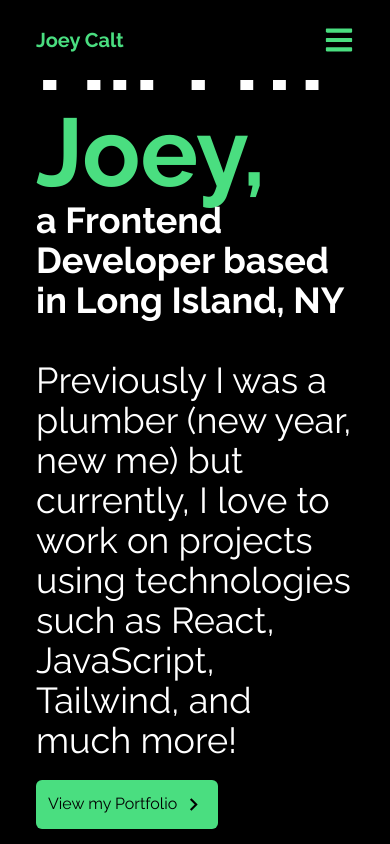
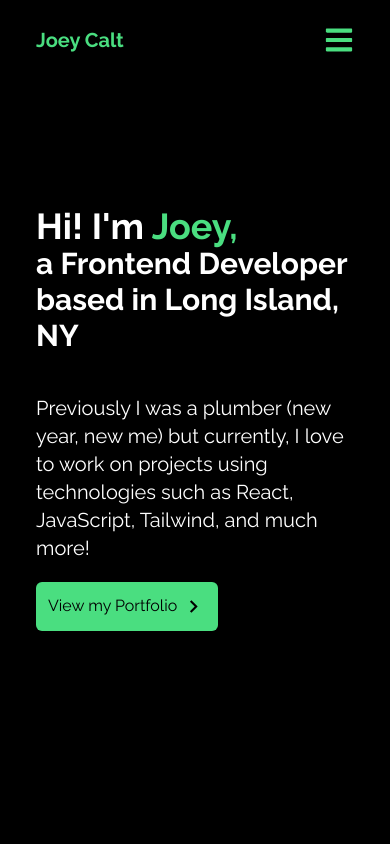
Before and after one commit to joeycalt/newport, a React (Create React App) app: page / in a window 390 px wide. Shown: the top 844 px of the page. Built offline with nearby package versions, Linux system fonts and the light colour scheme.

Commit message:
made update to project site names

```diff
--- a/src/components/Home.jsx
+++ b/src/components/Home.jsx
@@ -6,12 +6,12 @@ const Home = () => {
   return (
     <div name='Home' className='h-screen w-full bg-gradient-to-b bg-black'>
 
-        <div className='max-w-screen-lg mx-auto flex flex-col items-center justify-center h-full w-full px-4 md:flex-row text-white '>
+        <div className='max-w-screen-lg mx-auto flex flex-col items-center justify-center h-full px-4 md:flex-row text-white '>
             <div className='flex flex-col justify-center h-full px-5'>
-                <h2 className='text-8xl sm:text-7xl font-bold font-family'>Hi! I'm
+                <h2 className='text-4xl sm:text-7xl font-bold font-family'>Hi! I'm
                 <span className='text-green-400'> Joey,</span>
-                <div className='text-4xl sm:text-4xl'>a Frontend Developer based in Long Island, NY</div></h2>
-                <p className='pt-10 sm:text-3xl text-4xl'>Previously I was a plumber (new year, new me) but currently, I love to work on projects using technologies such as React, JavaScript, Tailwind, and much more!</p>
+                <div className='text-3xl sm:text-4xl'>a Frontend Developer based in Long Island, NY</div></h2>
+                <p className='pt-10 sm:text-3xl text-xl'>Previously I was a plumber (new year, new me) but currently, I love to work on projects using technologies such as React, JavaScript, Tailwind, and much more!</p>
                 <div>
                     <Link
                     to='Projects'
--- a/src/components/Projects.jsx
+++ b/src/components/Projects.jsx
@@ -19,7 +19,7 @@ const Projects = () => {
             src: GoodVibes,
             title: 'The simple, efficient way to compare sports betting odds across Sportsbooks.',
             skills: 'JavaScript | API | React | Bootstrap',
-            live: 'https://main--calm-chebakia-b898c4.netlify.app/',
+            live: 'https://goodvibesbetting.netlify.app/',
             code: 'https://github.com/joeycalt/GoodVibes-Betting'
         },
         {
@@ -27,7 +27,7 @@ const Projects = () => {
             src: Recipe,
             title: 'Tired of the same old meals? Mix it up with RecipeBOX!',
             skills: 'React | Bootstrap | API',
-            live: 'https://main--eloquent-cajeta-bbeeb0.netlify.app/',
+            live: 'https://randomrecipebox.netlify.app/',
             code: 'https://github.com/joeycalt/RecipeBox'
         },
     ]
```
